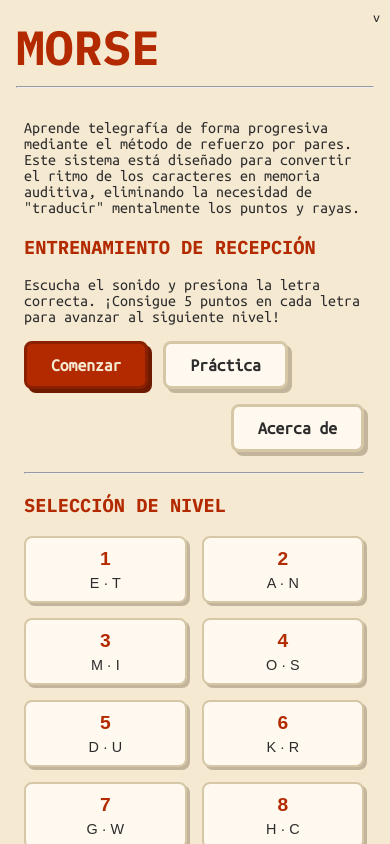
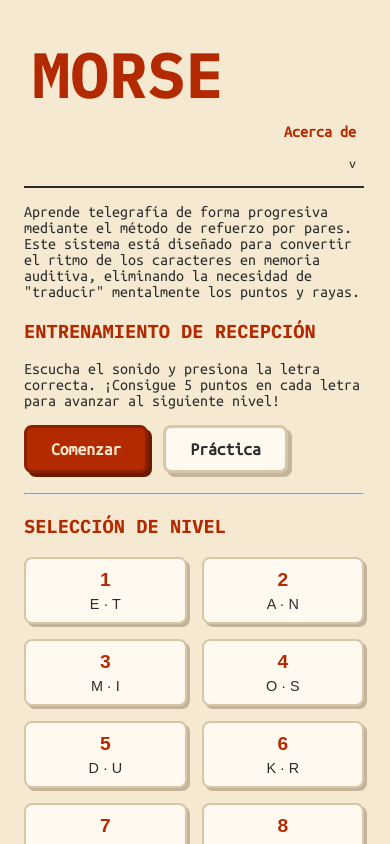
Before and after one commit to espinosajuanma/morse, a React (Vite) app: page / in a window 390 px wide. Shown: the top 844 px of the page. Built offline with nearby package versions, Linux system fonts and the light colour scheme; a web font is replaced by a local one.

Commit message:
Improved header and version

```diff
--- a/index.html
+++ b/index.html
@@ -24,11 +24,6 @@
   </head>
   <body>
     <div class="container">
-      <header>
-        <h1 id="logo">Morse</h1>
-        <hr>
-      </header>
-
       <main id="root">
         <div id="introduction">
           <p>
--- a/src/App.jsx
+++ b/src/App.jsx
@@ -39,9 +39,6 @@ function Menu() {
         <button className="btn-secondary main-action" onClick={startPractice}>
           Práctica
         </button>
-        <button className="btn-secondary main-action about-btn" onClick={() => navigate('/about')}>
-          Acerca de
-        </button>
       </div>
 
       <hr />
@@ -64,7 +61,11 @@ function App() {
   return (
     <>
       <header className="app-header">
-        <div className="version">v{import.meta.env.VITE_APP_VERSION}</div>
+        <h1 id="logo" onClick={() => navigate('/')}>Morse</h1>
+        <nav className="header-nav">
+          <a href="#" onClick={(e) => { e.preventDefault(); navigate('/about'); }}>Acerca de</a>
+          <div className="version">v{import.meta.env.VITE_APP_VERSION}</div>
+        </nav>
       </header>
       <Routes>
         <Route path="/" element={<Menu />} />
--- a/src/index.css
+++ b/src/index.css
@@ -117,10 +117,6 @@ a:hover {
     gap: 15px;
     margin-bottom: 20px;
     flex-wrap: wrap;
-}
-
-.about-btn {
-    margin-left: auto;
 }
 
 .btn-primary, .btn-secondary {
@@ -311,17 +307,40 @@ a:hover {
 
 /* APP HEADER */
 .app-header {
-    position: fixed;
-    top: 0;
-    right: 0;
-    padding: 10px;
-    z-index: 1000;
+    display: flex;
+    align-items: center;
+    justify-content: space-between;
+    padding: 1rem;
+    border-bottom: 2px solid var(--dark);
+    margin-bottom: 1rem;
+}
+
+.header-nav {
+    display: flex;
+    flex-direction: column;
+    gap: 0.5rem;
+    align-items: flex-end;
+    margin-left: auto;
+}
+
+.header-nav a {
+    font-family: var(--font-family);
+    font-weight: bold;
+    font-size: 1rem;
+    color: var(--red);
+    text-decoration: none;
+    transition: text-decoration 0.2s ease;
+}
+
+.header-nav a:hover {
+    text-decoration: underline;
 }
 
 .version {
     font-size: 14px;
     color: var(--dark);
     font-family: var(--font-family);
+    flex-shrink: 0;
 }
 
 /* ABOUT PAGE */
@@ -380,7 +399,21 @@ a:hover {
 /* RESPONSIVE TWEAKS */
 @media (max-width: 600px) {
     main { width: 95%; padding: 0.5rem; }
-    #logo { font-size: 3rem; }
+    .app-header {
+        flex-wrap: wrap;
+        padding: 0.5rem;
+    }
+    .header-nav {
+        order: 3;
+        width: 100%;
+        justify-content: flex-start;
+        gap: 1rem;
+        margin-top: 0.5rem;
+        margin-bottom: 0.5rem;
+    }
+    .version {
+        order: 2;
+    }
     .key-btn { min-width: 45px; padding: 8px 10px; }
     .key-letter { font-size: 1.2rem; }
 }
```
